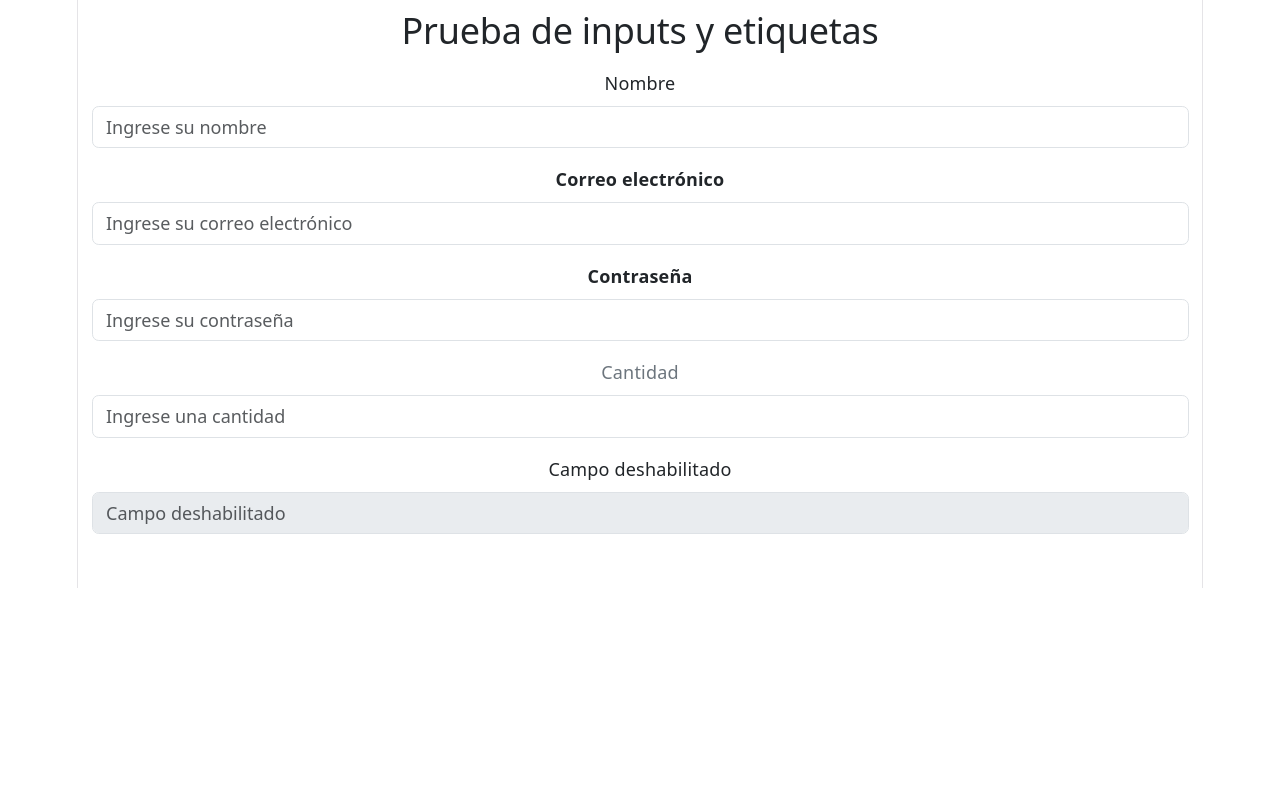
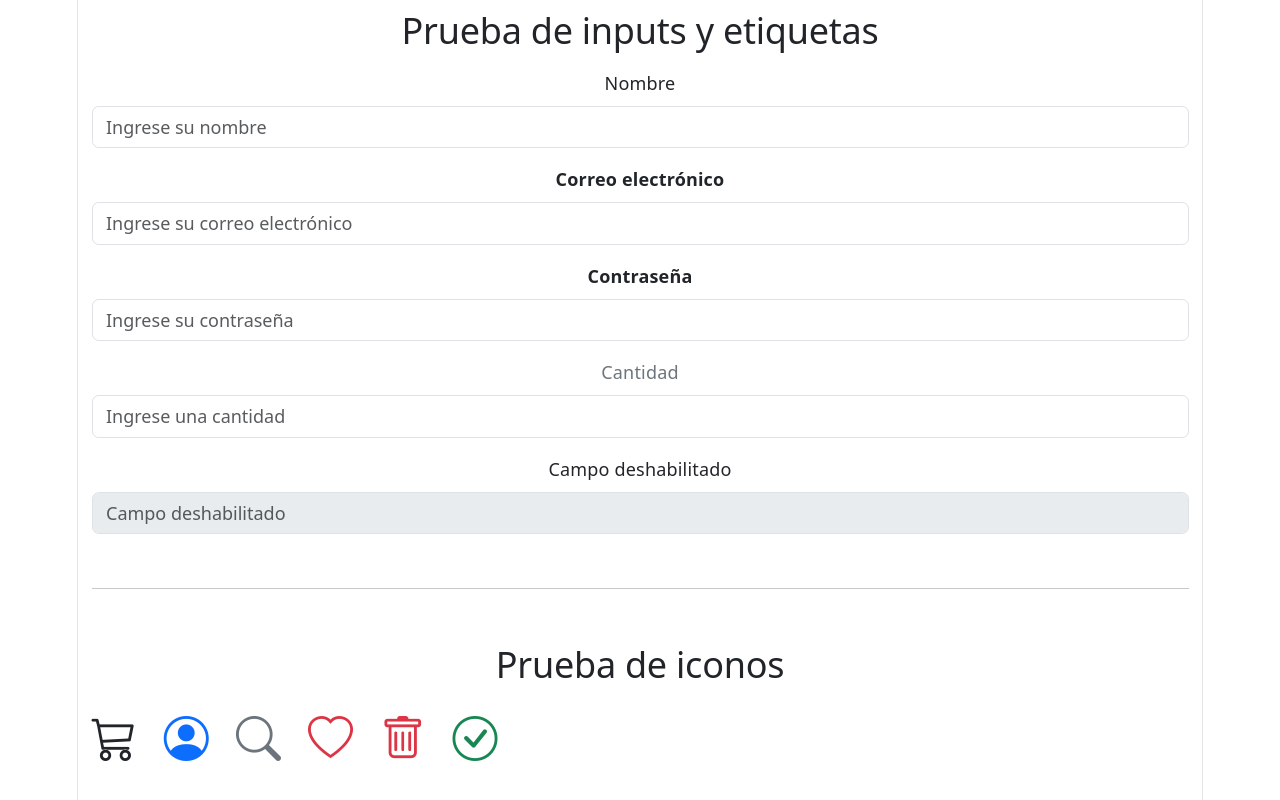
Before and after one commit to francfernandeza-alt/bergen-perfumes-react, a React (Vite) app: page / in a window 1280 px wide. Shown: the part 1087-1887 px from the top of the page. Before the commit the page ends 1675 px from the top, so only its background shows below. Built offline with nearby package versions, Linux system fonts and the light colour scheme.

Commit message:
Crear atomo reutilizable icono e importación de iconos Bootstrap

```diff
--- a/package.json
+++ b/package.json
@@ -11,6 +11,7 @@
   },
   "dependencies": {
     "bootstrap": "^5.3.8",
+    "bootstrap-icons": "^1.13.2",
     "react": "^19.2.8",
     "react-bootstrap": "^2.10.10",
     "react-dom": "^19.2.8",
--- a/src/App.jsx
+++ b/src/App.jsx
@@ -3,6 +3,7 @@ import Texto from "./components/atoms/Texto";
 import Imagen from "./components/atoms/Imagen";
 import Input from "./components/atoms/Input";
 import Etiqueta from "./components/atoms/Etiqueta";
+import Icono from "./components/atoms/Icono";
 
 function App() {
   return (
@@ -194,6 +195,47 @@ function App() {
         </div>
       </section>
 
+      <hr />
+
+      {/* PRUEBA DEL ÁTOMO ICONO */}
+      <section className="mt-5 mb-5">
+        <h2>Prueba de iconos</h2>
+
+        <div className="d-flex flex-wrap gap-4 mt-3">
+
+          <Icono
+            nombre="cart3"
+            className="fs-1"
+          />
+
+          <Icono
+            nombre="person-circle"
+            className="fs-1 text-primary"
+          />
+
+          <Icono
+            nombre="search"
+            className="fs-1 text-secondary"
+          />
+
+          <Icono
+            nombre="heart"
+            className="fs-1 text-danger"
+          />
+
+          <Icono
+            nombre="trash"
+            className="fs-1 text-danger"
+          />
+
+          <Icono
+            nombre="check-circle"
+            className="fs-1 text-success"
+          />
+
+        </div>
+      </section>
+
     </div>
   );
 }
--- /dev/null
+++ b/src/components/atoms/Icono.jsx
@@ -0,0 +1,13 @@
+function Icono({
+    nombre,
+    className = "",
+}) {
+    return (
+        <i
+            className={`bi bi-${nombre} ${className}`}
+            aria-hidden="true"
+        ></i>
+    );
+}
+
+export default Icono;
--- a/src/main.jsx
+++ b/src/main.jsx
@@ -3,6 +3,7 @@ import { createRoot } from 'react-dom/client'
 import './index.css'
 import App from './App.jsx'
 import "bootstrap/dist/css/bootstrap.min.css";
+import "bootstrap-icons/font/bootstrap-icons.css";
 
 createRoot(document.getElementById('root')).render(
   <StrictMode>
```
Also changed, not shown: 1 other file (tests, documents, lock files or other folders).
